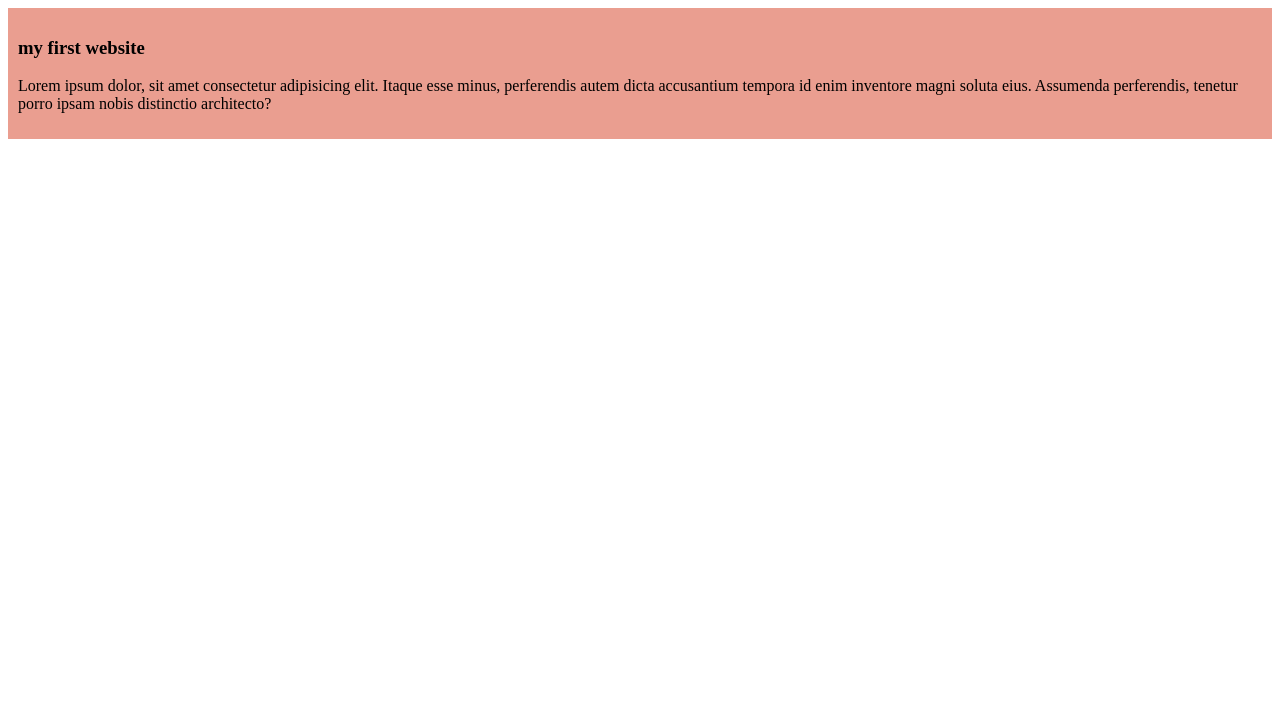
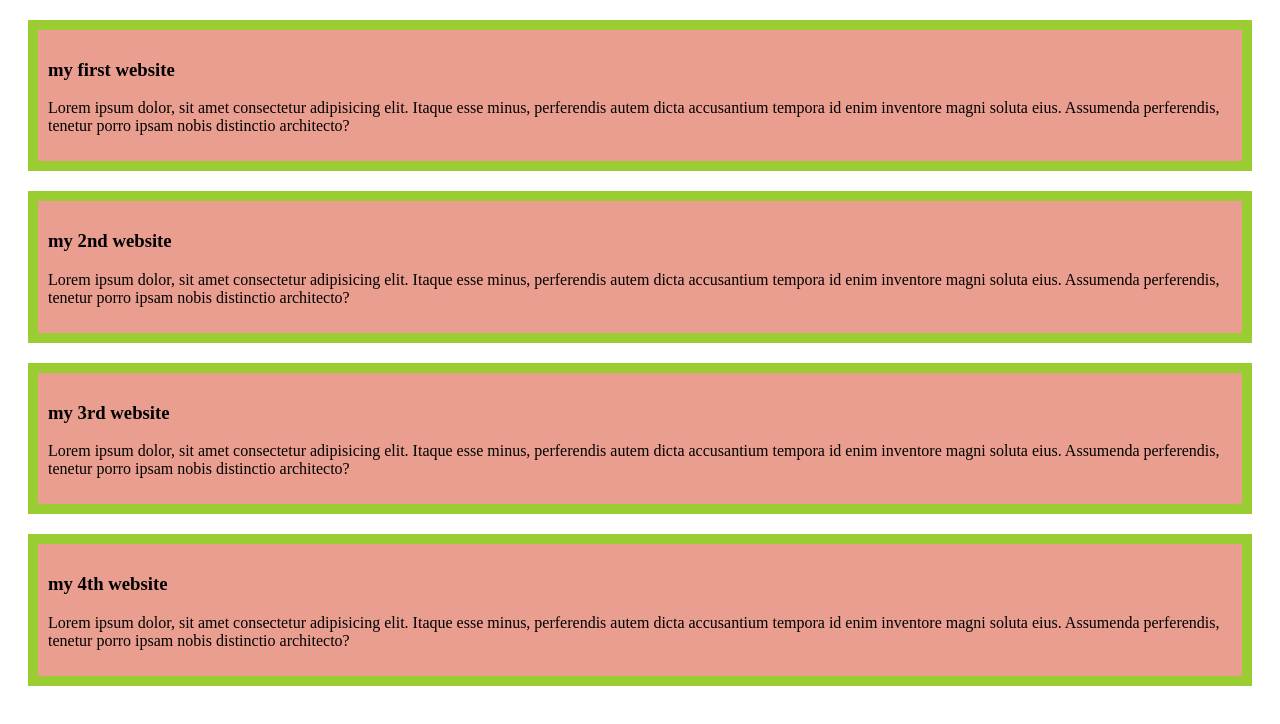
Before and after one commit to mohammaduzzal/my-first-website, a plain HTML site: page index.html in a window 1280 px wide. Drawn offline with Linux system fonts and the light colour scheme.

Commit message:
added the second and the third and the fourth blog

```diff
--- a/index.html
+++ b/index.html
@@ -11,5 +11,17 @@
         <h3>my first website</h3>
         <p>Lorem ipsum dolor, sit amet consectetur adipisicing elit. Itaque esse minus, perferendis autem dicta accusantium tempora id enim inventore magni soluta eius. Assumenda perferendis, tenetur porro ipsam nobis distinctio architecto?</p>
     </div>
+    <div>
+        <h3>my 2nd website</h3>
+        <p>Lorem ipsum dolor, sit amet consectetur adipisicing elit. Itaque esse minus, perferendis autem dicta accusantium tempora id enim inventore magni soluta eius. Assumenda perferendis, tenetur porro ipsam nobis distinctio architecto?</p>
+    </div>
+    <div>
+        <h3>my 3rd website</h3>
+        <p>Lorem ipsum dolor, sit amet consectetur adipisicing elit. Itaque esse minus, perferendis autem dicta accusantium tempora id enim inventore magni soluta eius. Assumenda perferendis, tenetur porro ipsam nobis distinctio architecto?</p>
+    </div>
+    <div>
+        <h3>my 4th website</h3>
+        <p>Lorem ipsum dolor, sit amet consectetur adipisicing elit. Itaque esse minus, perferendis autem dicta accusantium tempora id enim inventore magni soluta eius. Assumenda perferendis, tenetur porro ipsam nobis distinctio architecto?</p>
+    </div>
 </body>
 </html>
--- a/styles/blog.css
+++ b/styles/blog.css
@@ -2,4 +2,6 @@ div{
     background-color: rgba(216, 73, 48, 0.534);
     padding: 10px;
     text-align: left;
+    margin: 20px;
+    border: 10px solid yellowgreen;
 }
```
